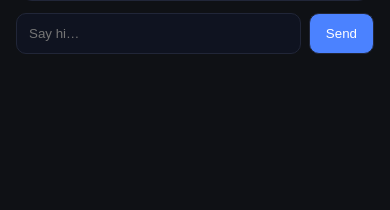
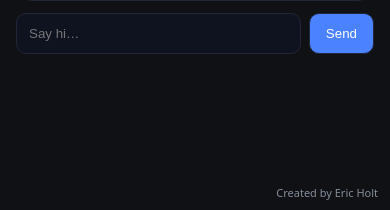
Before and after one commit to eholt723/chat-bot, a Flask app: page / in a window 390 px wide. Shown: the part 634-844 px from the top of the page. Run offline with Flask 3, Linux system fonts and the light colour scheme.

Commit message:
add favicon and credits

```diff
--- a/Templates/index.html
+++ b/Templates/index.html
@@ -3,6 +3,8 @@
 <head>
   <meta charset="utf-8" />
   <title>Chat Bot-Eric Holt</title>
+  <link rel="icon" type="image/png" href="{{ url_for('static', filename='glow_round_favicon.png') }}?v=1">
+  <link rel="shortcut icon" href="{{ url_for('static', filename='glow_round_favicon.png') }}?v=1">
   <meta name="viewport" content="width=device-width,initial-scale=1" />
   <style>
     :root { --bg:#0f1115; --card:#151822; --muted:#9aa3b2; --accent:#4b82ff; --border:#212638; --text:#e8eefc; }
@@ -23,6 +25,20 @@
     input{flex:1;padding:12px;border-radius:10px;border:1px solid var(--border);background:#0f1320;color:var(--text)}
     button{padding:12px 16px;border-radius:10px;border:1px solid var(--border);background:var(--accent);color:#fff;cursor:pointer}
     button:disabled{opacity:.6;cursor:not-allowed}
+
+    .credit{
+      position:fixed;
+      bottom:12px;
+      right:16px;
+      font-size:12px;
+      color:var(--muted);
+      opacity:.85;
+      pointer-events:none;
+      user-select:none;
+    }
+    @media (max-width: 767px){
+      .credit{bottom:10px;right:12px;font-size:11px}
+    }
   </style>
 </head>
 <body>
@@ -37,6 +53,9 @@
       <button>Send</button>
     </form>
   </div>
+
+  <div class="credit">Created by Eric Holt</div>
+
 <script>
 const chat = document.getElementById('chat');
 const form = document.getElementById('f');
```
Also changed, not shown: Static/glow_round_favicon.png (added).
